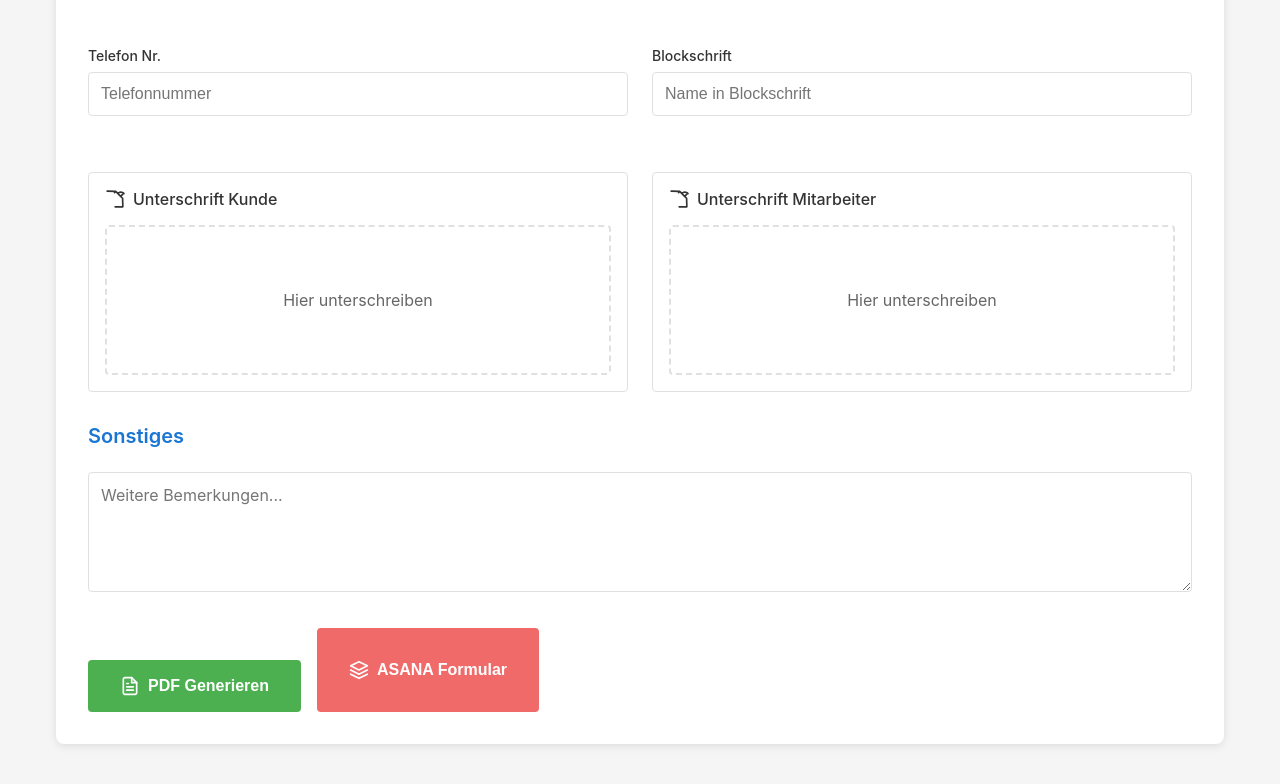
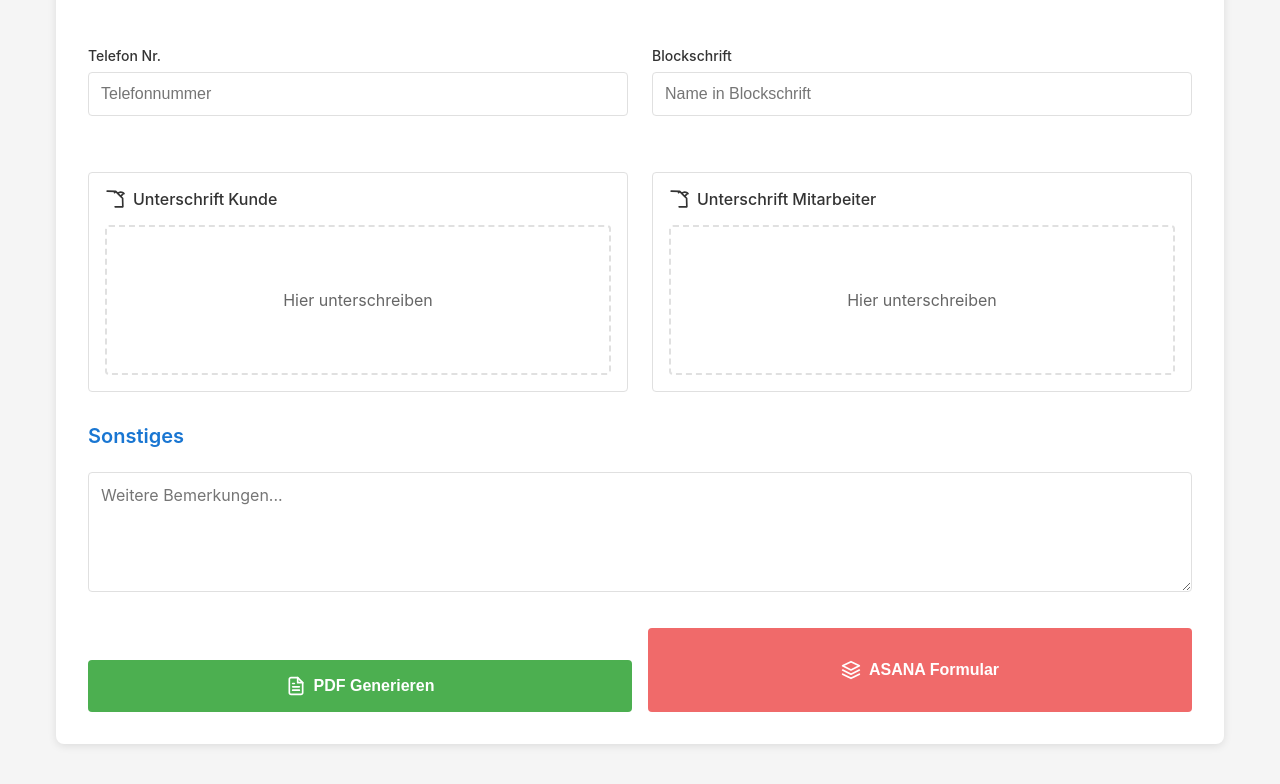
Before and after one commit to nichtlilo/rohrnetz, a React (Vite) app: page / in a window 1280 px wide. Shown: the part 847-1631 px from the top of the page. Built offline with nearby package versions, Linux system fonts and the light colour scheme.

Commit message:
Button-Positionierung im Tagesbericht angepasst: Buttons jetzt unten links unter den Tabellen wie im Leistungsauftrag

```diff
--- a/src/components/Leistungsauftrag.css
+++ b/src/components/Leistungsauftrag.css
@@ -376,6 +376,7 @@
 .btn-generate-pdf {
   display: flex;
   align-items: center;
+  justify-content: center;
   gap: 0.5rem;
   padding: 1rem 2rem;
   background-color: #4caf50;
@@ -387,6 +388,8 @@
   font-weight: 600;
   margin-top: 0;
   transition: background-color 0.2s;
+  flex: 1;
+  min-width: 0;
 }
 
 .btn-generate-pdf:hover {
@@ -396,6 +399,7 @@
 .btn-asana-form {
   display: flex;
   align-items: center;
+  justify-content: center;
   gap: 0.5rem;
   padding: 1rem 2rem;
   background-color: #F06A6A;
@@ -407,6 +411,8 @@
   font-weight: 600;
   margin-top: 0;
   transition: background-color 0.2s;
+  flex: 1;
+  min-width: 0;
 }
 
 .btn-asana-form:hover {
--- a/src/components/Tagesbericht.tsx
+++ b/src/components/Tagesbericht.tsx
@@ -464,12 +464,6 @@ function Tagesbericht() {
         <div className="form-section">
           <div className="form-section-header">
             <h3 className="form-section-title">Arbeitsbezeichnung</h3>
-            <button className="btn-add" onClick={addArbeitsbeschreibungRow}>
-              <svg width="16" height="16" viewBox="0 0 24 24" fill="none" xmlns="http://www.w3.org/2000/svg">
-                <path d="M12 5V19M5 12H19" stroke="currentColor" strokeWidth="2" strokeLinecap="round"/>
-              </svg>
-              Position hinzufügen
-            </button>
           </div>
 
           <div className="table-wrapper">
@@ -532,17 +526,18 @@ function Tagesbericht() {
               </tbody>
             </table>
           </div>
+
+          <button className="btn-add" onClick={addArbeitsbeschreibungRow} style={{ marginTop: '1rem' }}>
+            <svg width="16" height="16" viewBox="0 0 24 24" fill="none" xmlns="http://www.w3.org/2000/svg">
+              <path d="M12 5V19M5 12H19" stroke="currentColor" strokeWidth="2" strokeLinecap="round"/>
+            </svg>
+            Position hinzufügen
+          </button>
         </div>
 
         <div className="form-section">
           <div className="form-section-header">
-          <h3 className="form-section-title">Materialverbrauch und Maschinenstunden</h3>
-            <button className="btn-add" onClick={addMaterialRow}>
-              <svg width="16" height="16" viewBox="0 0 24 24" fill="none" xmlns="http://www.w3.org/2000/svg">
-                <path d="M12 5V19M5 12H19" stroke="currentColor" strokeWidth="2" strokeLinecap="round"/>
-              </svg>
-              Position hinzufügen
-            </button>
+            <h3 className="form-section-title">Materialverbrauch und Maschinenstunden</h3>
           </div>
 
           <div className="table-wrapper">
@@ -590,6 +585,13 @@ function Tagesbericht() {
               </tbody>
             </table>
           </div>
+
+          <button className="btn-add" onClick={addMaterialRow} style={{ marginTop: '1rem' }}>
+            <svg width="16" height="16" viewBox="0 0 24 24" fill="none" xmlns="http://www.w3.org/2000/svg">
+              <path d="M12 5V19M5 12H19" stroke="currentColor" strokeWidth="2" strokeLinecap="round"/>
+            </svg>
+            Position hinzufügen
+          </button>
         </div>
 
         <div className="signature-section">
```
